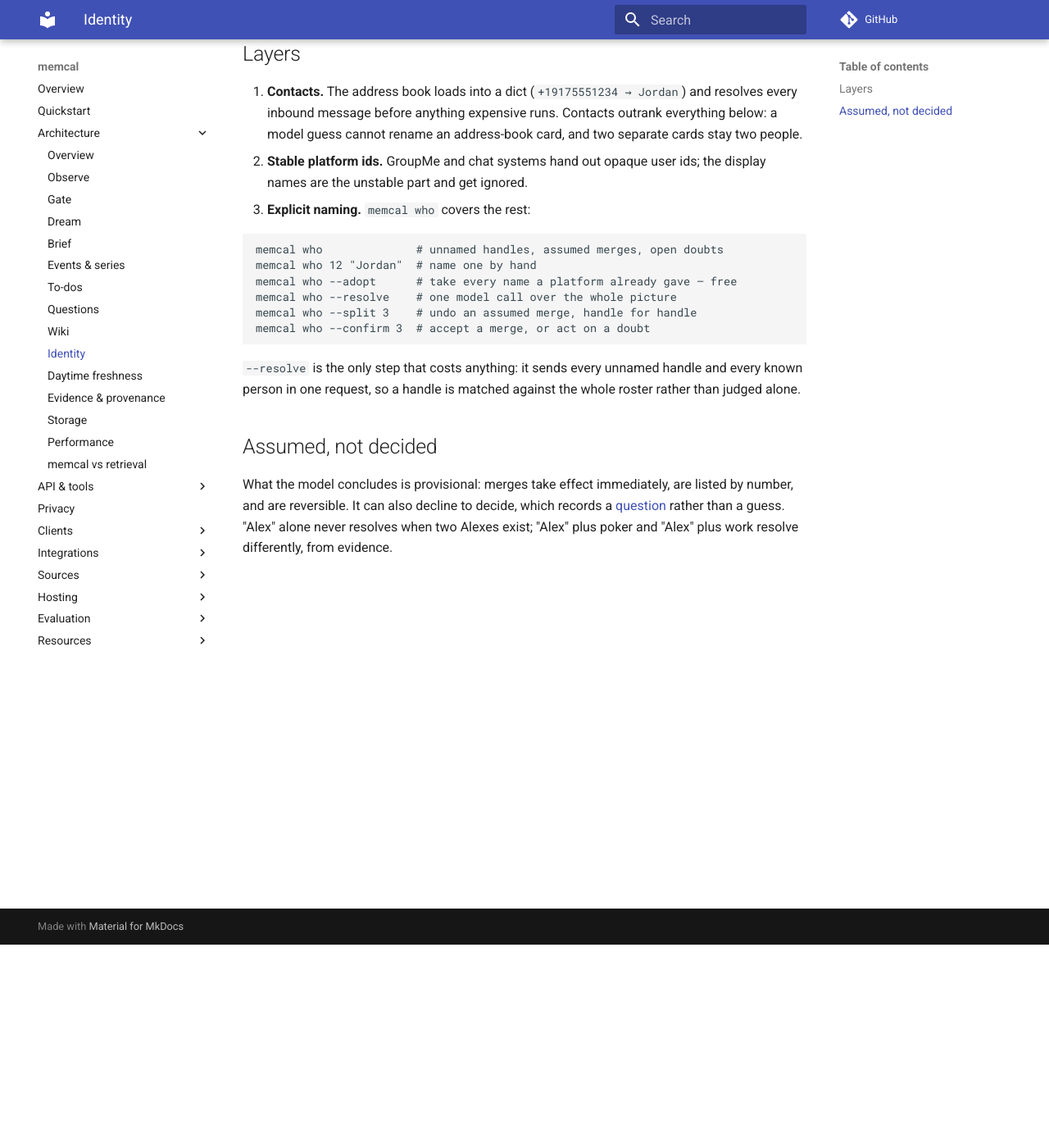
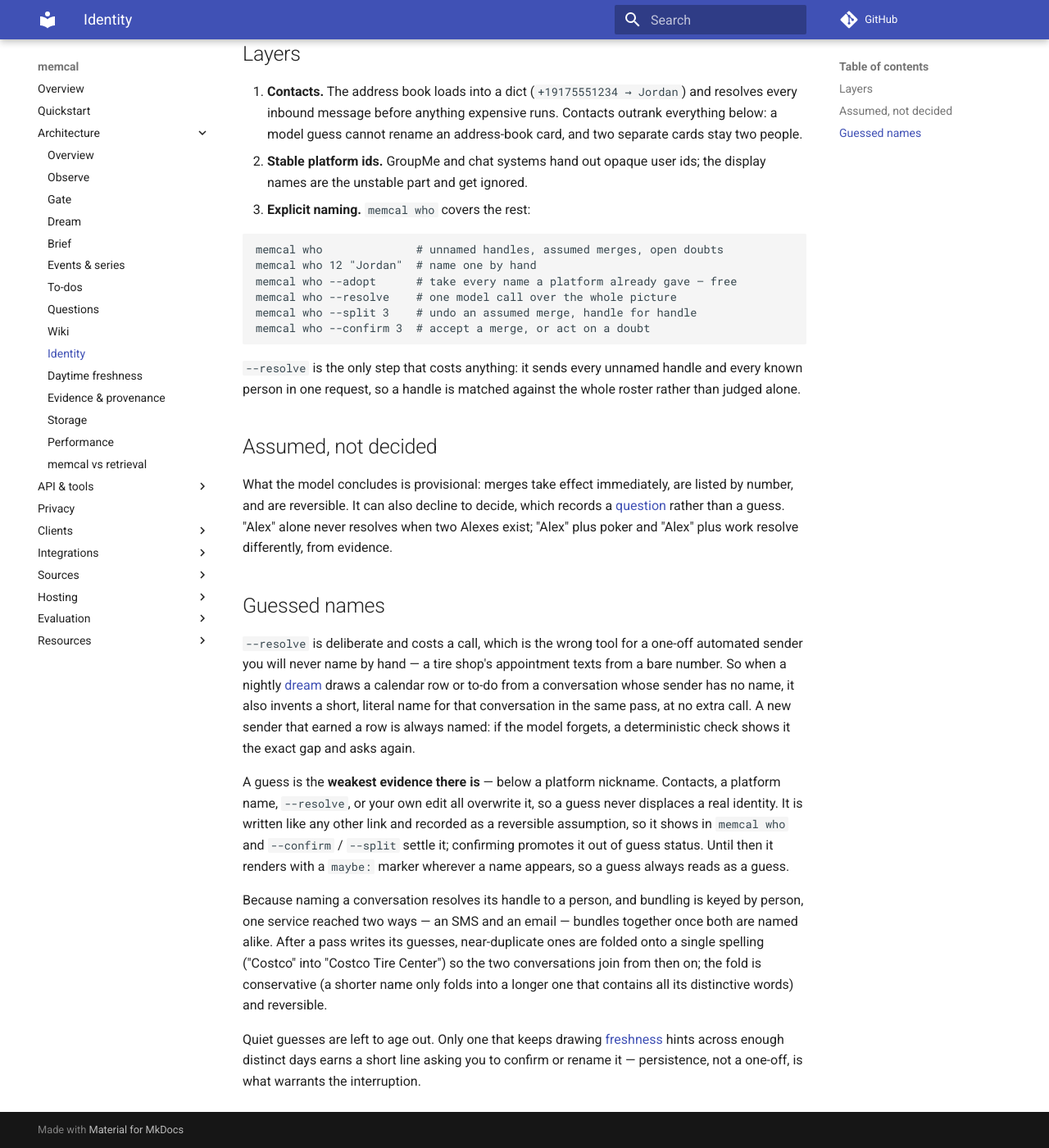
Before and after one commit to cuuush/memcal, an MkDocs documentation site: the page built from docs/architecture/identity.md, in a window 1280 px wide and 1400 px high, scrolled down 248 px. Shown: the whole window at 82% size. Built offline with MkDocs 1.6.1 and Material for MkDocs 9.7.7, drawn with Linux system fonts in a browser that asks for light colours; comment, search, counter and statistics services are not loaded.

Commit message:
docs: dream naming of unknown senders
identity.md gains a "Guessed names" section — dream naming a nameless sender it
drew a row from, the dream-guess evidence tier, the maybe: marker, folding
near-duplicates, and the persistence nudge. freshness.md notes that a hint shows
a guessed name (marked) rather than a raw number. configuration.md documents
MEMCAL_DREAM_NAMING and MEMCAL_FRESHNESS_GUESS_NUDGE_DAYS.

```diff
--- a/docs/architecture/identity.md
+++ b/docs/architecture/identity.md
@@ -34,3 +34,32 @@ listed by number, and are reversible. It can also decline to decide, which recor
 a [question](questions.md) rather than a guess. "Alex" alone never resolves when
 two Alexes exist; "Alex" plus poker and "Alex" plus work resolve differently, from
 evidence.
+
+## Guessed names
+
+`--resolve` is deliberate and costs a call, which is the wrong tool for a one-off
+automated sender you will never name by hand — a tire shop's appointment texts from
+a bare number. So when a nightly [dream](dream.md) draws a calendar row or to-do
+from a conversation whose sender has no name, it also invents a short, literal name
+for that conversation in the same pass, at no extra call. A new sender that earned
+a row is always named: if the model forgets, a deterministic check shows it the
+exact gap and asks again.
+
+A guess is the **weakest evidence there is** — below a platform nickname. Contacts,
+a platform name, `--resolve`, or your own edit all overwrite it, so a guess never
+displaces a real identity. It is written like any other link and recorded as a
+reversible assumption, so it shows in `memcal who` and `--confirm` / `--split`
+settle it; confirming promotes it out of guess status. Until then it renders with a
+`maybe:` marker wherever a name appears, so a guess always reads as a guess.
+
+Because naming a conversation resolves its handle to a person, and bundling is
+keyed by person, one service reached two ways — an SMS and an email — bundles
+together once both are named alike. After a pass writes its guesses, near-duplicate
+ones are folded onto a single spelling ("Costco" into "Costco Tire Center") so the
+two conversations join from then on; the fold is conservative (a shorter name only
+folds into a longer one that contains all its distinctive words) and reversible.
+
+Quiet guesses are left to age out. Only one that keeps drawing
+[freshness](freshness.md) hints across enough distinct days earns a short line
+asking you to confirm or rename it — persistence, not a one-off, is what warrants
+the interruption.
```
Also changed, not shown: docs/architecture/freshness.md (+7 -0 lines), docs/hosting/configuration.md (+2 -0 lines).
